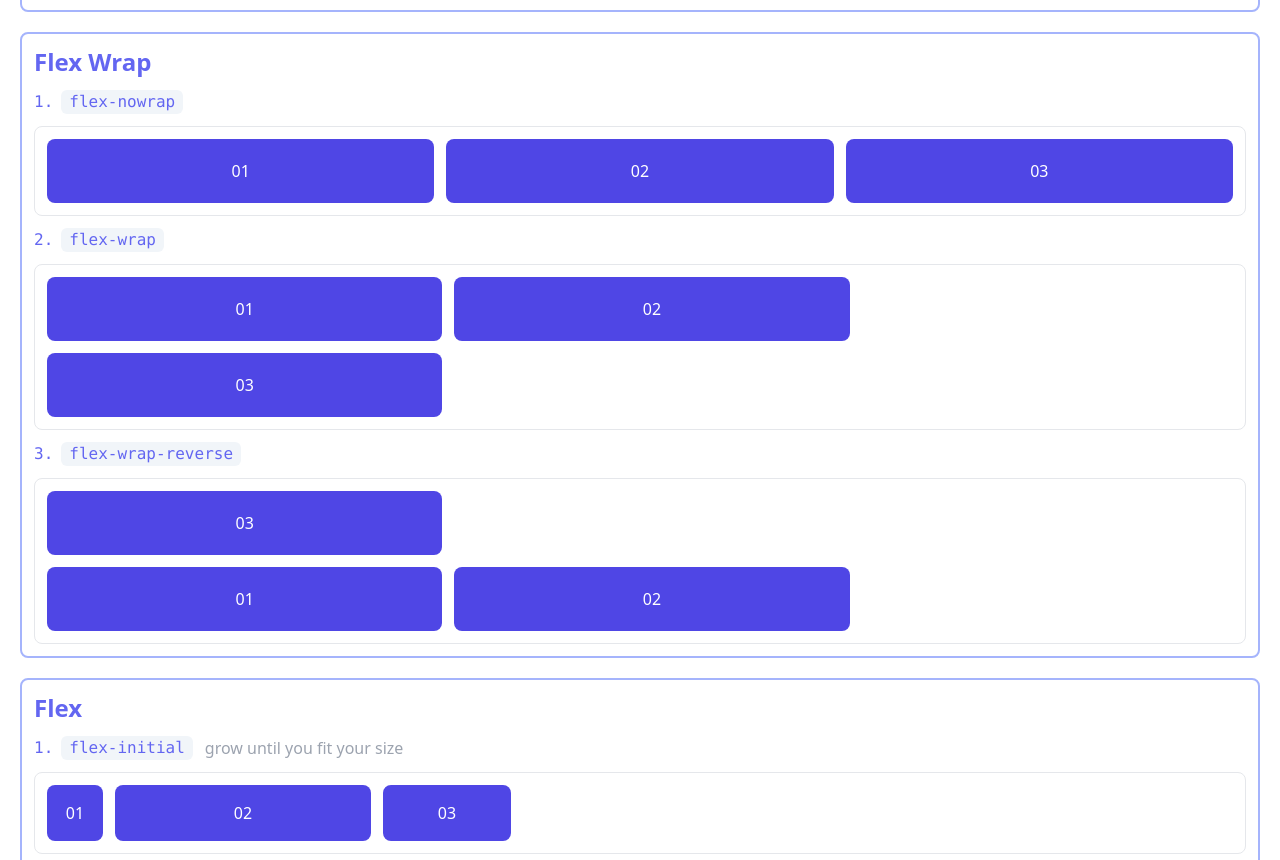
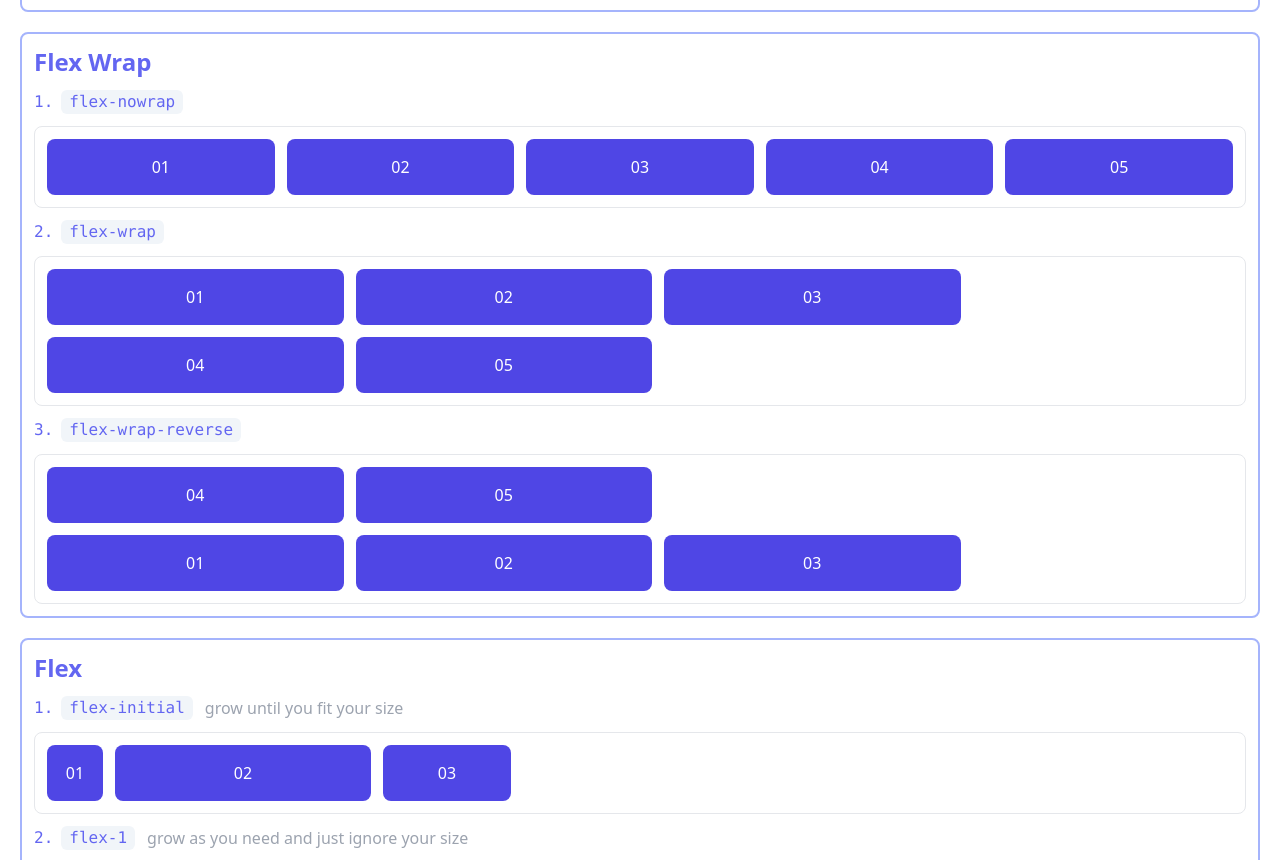
Before and after one commit to AymanAlshanqiti/react-tailwind-flexbox-grid, a React (Create React App) app: page / in a window 1280 px wide. Shown: the part 1008-1868 px from the top of the page. Built offline with nearby package versions, Linux system fonts and the light colour scheme.

Commit message:
enh: flex wrap enhancements.

```diff
--- a/src/components/flexbox/FlexWrap.jsx
+++ b/src/components/flexbox/FlexWrap.jsx
@@ -1,38 +1,48 @@
-import React from 'react';
+const shapeClasses =
+	'bg-indigo-600 h-14 w-3/12 flex justify-center items-center rounded-lg text-white';
+const itemClasses = 'w-full border p-3 rounded-lg gap-3 text-center';
+const tagClasses = 'bg-slate-100 px-2 rounded-md';
+const tagContainerClasses = 'flex gap-2 text-indigo-500';
 
 export default function FlexWrap() {
 	return (
 		<div className="flex flex-wrap gap-3 border-2 border-indigo-300 h-full p-3 rounded-lg">
 			<h1 className="w-full text-indigo-500 font-bold text-2xl">Flex Wrap</h1>
 
-			<pre className="flex gap-2 text-indigo-500">
+			<pre className={tagContainerClasses}>
 				1.
-				<span className="bg-slate-100 px-2 rounded-md">flex-nowrap</span>
+				<span className={tagClasses}>flex-nowrap</span>
 			</pre>
-			<div className="flex flex-nowrap w-full border p-3 rounded-lg gap-3 text-center overflow-x-scroll">
-				<div className="bg-indigo-600 p-5 rounded-lg text-white w-4/12">01</div>
-				<div className="bg-indigo-600 p-5 rounded-lg text-white w-4/12">02</div>
-				<div className="bg-indigo-600 p-5 rounded-lg text-white w-4/12">03</div>
+			<div className={`flex flex-nowrap ${itemClasses}`}>
+				<div className={shapeClasses}>01</div>
+				<div className={shapeClasses}>02</div>
+				<div className={shapeClasses}>03</div>
+				<div className={shapeClasses}>04</div>
+				<div className={shapeClasses}>05</div>
 			</div>
 
-			<pre className="flex gap-2 text-indigo-500">
+			<pre className={tagContainerClasses}>
 				2.
-				<span className="bg-slate-100 px-2 rounded-md">flex-wrap</span>
+				<span className={tagClasses}>flex-wrap</span>
 			</pre>
-			<div className="flex flex-wrap w-full border p-3 rounded-lg gap-3 text-center overflow-x-scroll">
-				<div className="bg-indigo-600 p-5 rounded-lg text-white w-4/12">01</div>
-				<div className="bg-indigo-600 p-5 rounded-lg text-white w-4/12">02</div>
-				<div className="bg-indigo-600 p-5 rounded-lg text-white w-4/12">03</div>
+			<div className={`flex flex-wrap ${itemClasses}`}>
+				<div className={shapeClasses}>01</div>
+				<div className={shapeClasses}>02</div>
+				<div className={shapeClasses}>03</div>
+				<div className={shapeClasses}>04</div>
+				<div className={shapeClasses}>05</div>
 			</div>
 
-			<pre className="flex gap-2 text-indigo-500">
+			<pre className={tagContainerClasses}>
 				3.
-				<span className="bg-slate-100 px-2 rounded-md">flex-wrap-reverse</span>
+				<span className={tagClasses}>flex-wrap-reverse</span>
 			</pre>
-			<div className="flex flex-wrap-reverse w-full border p-3 rounded-lg gap-3 text-center overflow-x-scroll">
-				<div className="bg-indigo-600 p-5 rounded-lg text-white w-4/12">01</div>
-				<div className="bg-indigo-600 p-5 rounded-lg text-white w-4/12">02</div>
-				<div className="bg-indigo-600 p-5 rounded-lg text-white w-4/12">03</div>
+			<div className={`flex flex-wrap-reverse ${itemClasses}`}>
+				<div className={shapeClasses}>01</div>
+				<div className={shapeClasses}>02</div>
+				<div className={shapeClasses}>03</div>
+				<div className={shapeClasses}>04</div>
+				<div className={shapeClasses}>05</div>
 			</div>
 		</div>
 	);
```
